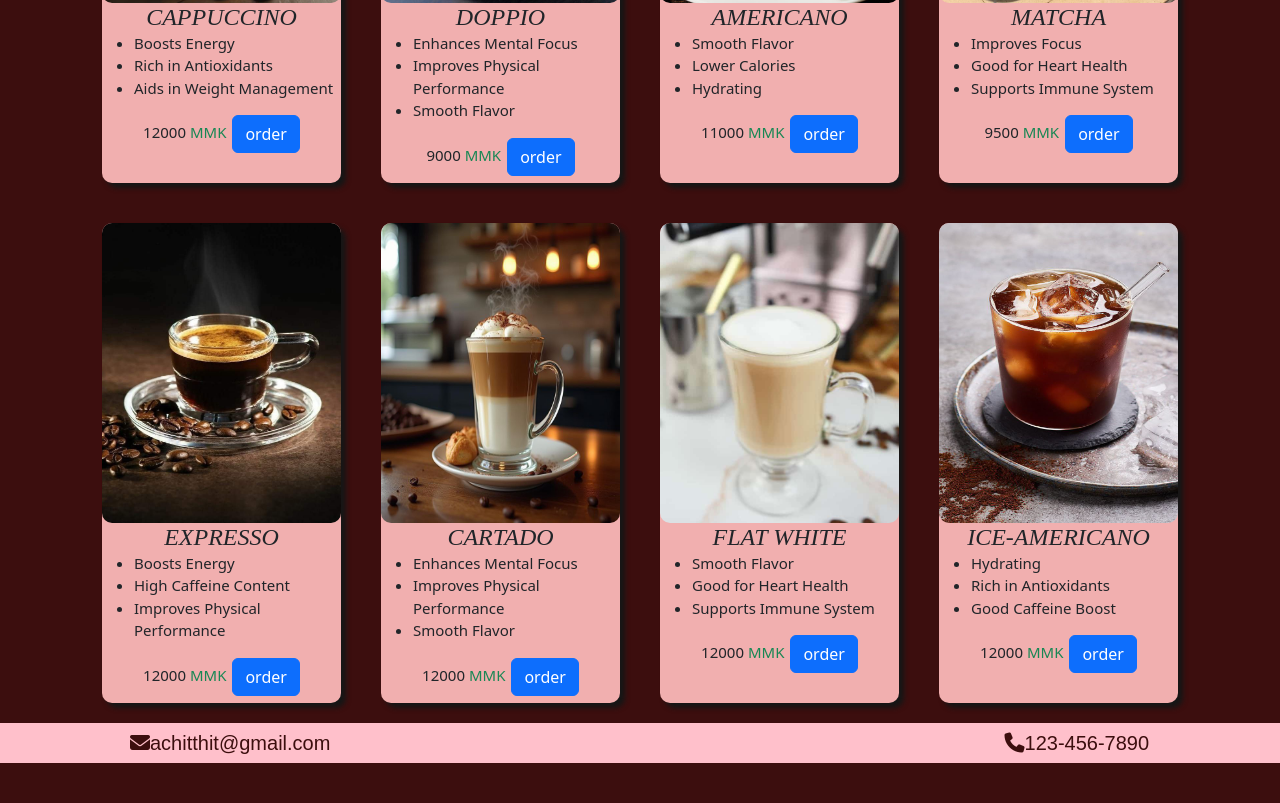
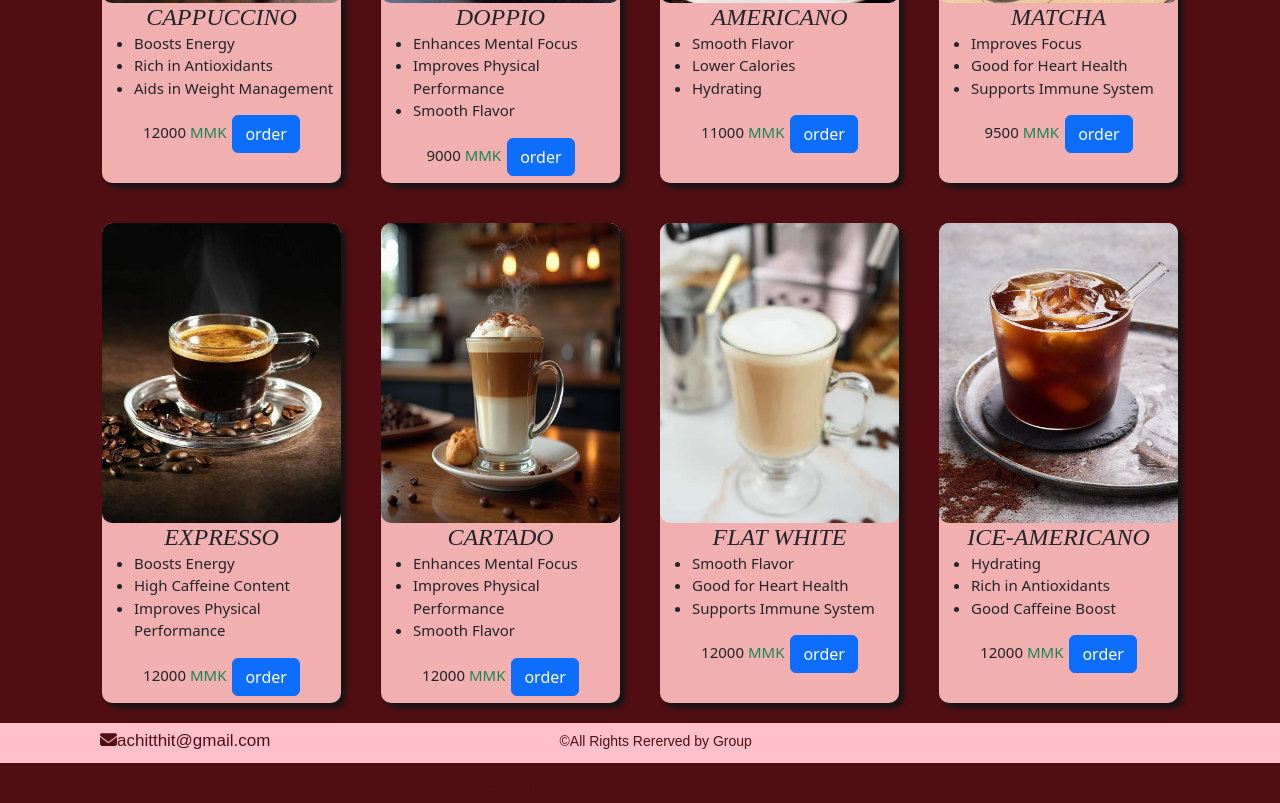
Before and after one commit to ayehsu916/repo, a plain HTML site: page index.html in a window 1280 px wide. Shown: the part 1189-1992 px from the top of the page. Before the commit the page ends 1963 px from the top, so only its background shows below. Drawn offline with nearby package versions, Linux system fonts and the light colour scheme; a script that the page names is missing.

Commit message:
color update

```diff
--- a/index.html
+++ b/index.html
@@ -23,7 +23,7 @@
     crossorigin="anonymous" referrerpolicy="no-referrer" />
 </head>
 
-<body style="background-color:  rgb(60, 14, 14)">
+<body style="background-color:  rgb(80, 14, 18)">
 
 <!---Nav bar start-->
   <header>
@@ -309,6 +309,7 @@
 <footer >
   <div class="lower">
     <p class="mail"><i class="fas fa-envelope" ></i>achitthit@gmail.com</p>
+    <p class="right">&copy;All Rights Rererved by Group</p>
     <p class="tel"><i class="fas fa-phone" ></i>123-456-7890</p>
     </span>
   </div>
--- a/style1.css
+++ b/style1.css
@@ -59,10 +59,20 @@ body{
 .mail{
     display: inline-block;
     position: static;
-    margin-left: 130px;
-    font-size: 20px;
+    margin-left: 100px;
+    font-size: 17px;
     font-family: Arial, Helvetica, sans-serif;
-    color:  rgb(60, 14, 14);
+    color:  rgb(80, 14, 18);
+    margin-top: 5px;
+}
+
+.right{
+    display: inline-block;
+    position: static;
+    margin-left: 285px;
+    font-size: 14px;
+    font-family: Arial, Helvetica, sans-serif;
+    color:  rgb(80, 14, 18);
     margin-top: 5px;
 }
 
@@ -70,10 +80,10 @@ body{
     margin-top: 5px;
      display: inline-block;
     position: static;
-    margin-left: 670px;
-    font-size: 20px;
+    margin-left: 415px;
+    font-size: 17px;
     font-family: Arial, Helvetica, sans-serif;
-    color: rgb(60, 14, 14);
+    color:  rgb(80, 14, 18);
 }
 /*menu start*/
 
```
